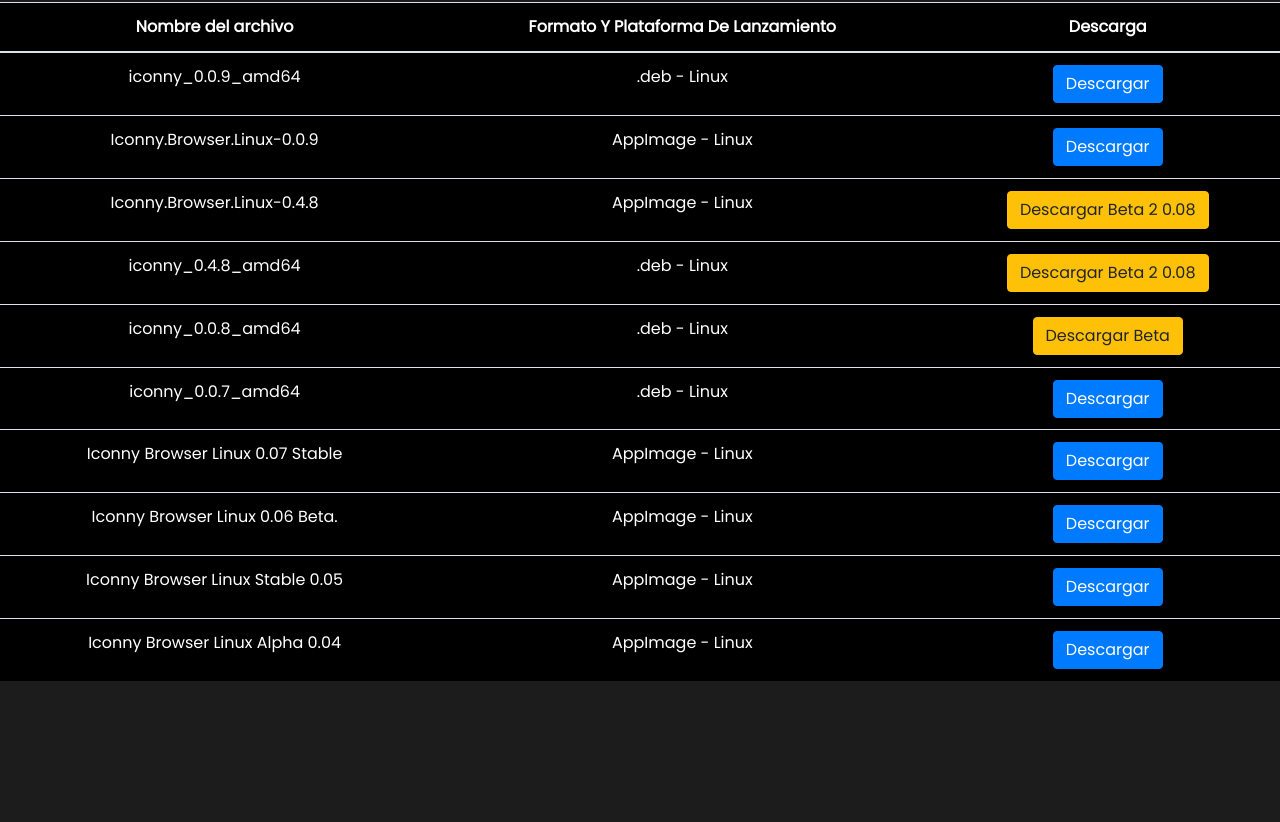
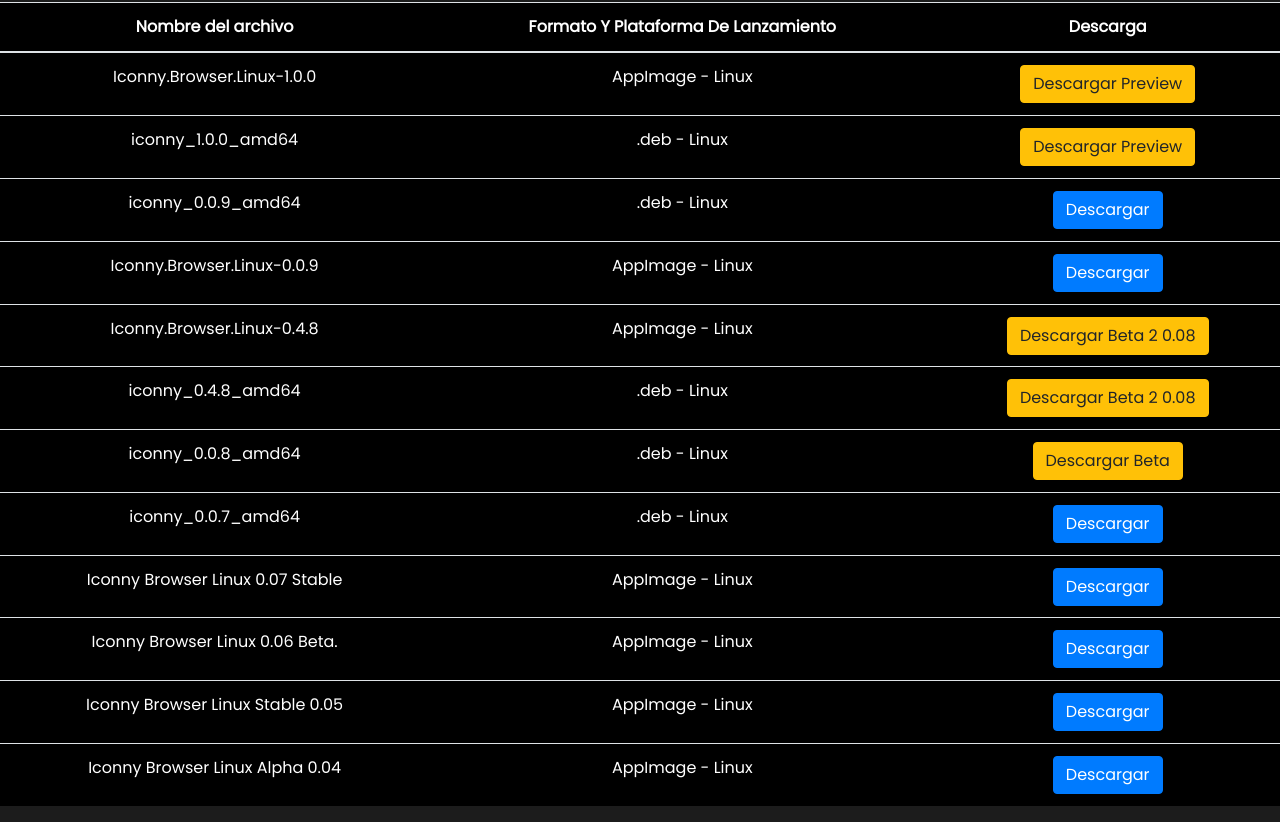
Before and after one commit to TechAppsSv/iconnyupdates, a plain HTML site: page index.html in a window 1280 px wide. Shown: the part 110-932 px from the top of the page. Before the commit the page ends 807 px from the top, so only its background shows below. Drawn offline with nearby package versions, Linux system fonts and the light colour scheme.

Commit message:
Update index.html

```diff
--- a/index.html
+++ b/index.html
@@ -41,7 +41,21 @@
           </tr>
         </thead>
         <tbody>
-                  <tr>
+              <tr>
+
+            <td>Iconny.Browser.Linux-1.0.0</td>
+        <td>AppImage - Linux</td>
+            <td><a href="https://github.com/TechAppsSv/iconny/releases/download/1.00/Iconny.Browser.Linux-1.0.0.AppImage" class="btn btn-warning">Descargar Preview</a></td>
+          </tr>
+            <tr>
+
+    <tr>
+
+            <td>iconny_1.0.0_amd64</td>
+        <td>.deb - Linux</td>
+            <td><a href="https://github.com/TechAppsSv/iconny/releases/download/1.00/iconny_1.0.0_amd64.deb" class="btn btn-warning">Descargar Preview</a></td>
+          </tr>
+            <tr>
 
             <td>iconny_0.0.9_amd64</td>
         <td>.deb - Linux</td>
```
